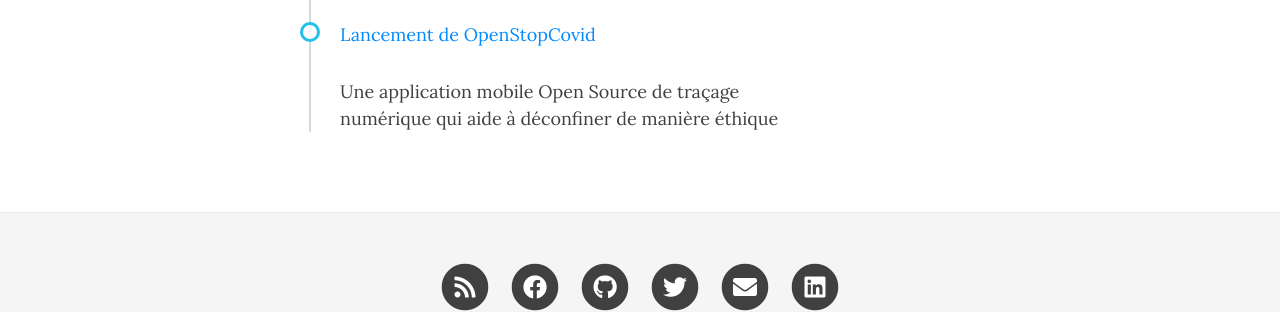
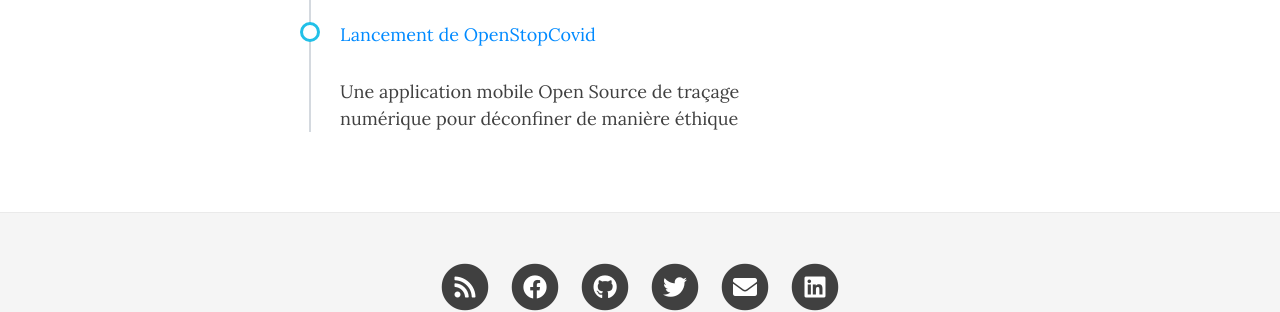
Before and after one commit to OpenStopCovid/openstopcovid.github.io, a Jekyll site: the page built from aboutus.md, in a window 1280 px wide and 900 px high, scrolled down 854 px. Shown: the part 454-766 px from the top of the window. Built offline with Jekyll 4.4.1, drawn with Linux system fonts in a browser that asks for light colours; nearby versions of some CDN libraries.

Commit message:
cosmetics timeline

```diff
--- a/_includes/timeline.html
+++ b/_includes/timeline.html
@@ -71,7 +71,7 @@ ul.timeline > li:before {
 				</li>
 				<li>
 					<a href="#">Lancement de OpenStopCovid</a>
-					<p>Une application mobile Open Source de traçage numérique qui aide à déconfiner de manière éthique</p>
+					<p>Une application mobile Open Source de traçage numérique pour déconfiner de manière éthique</p>
 				</li>
 			</ul>
 		</div>
```
